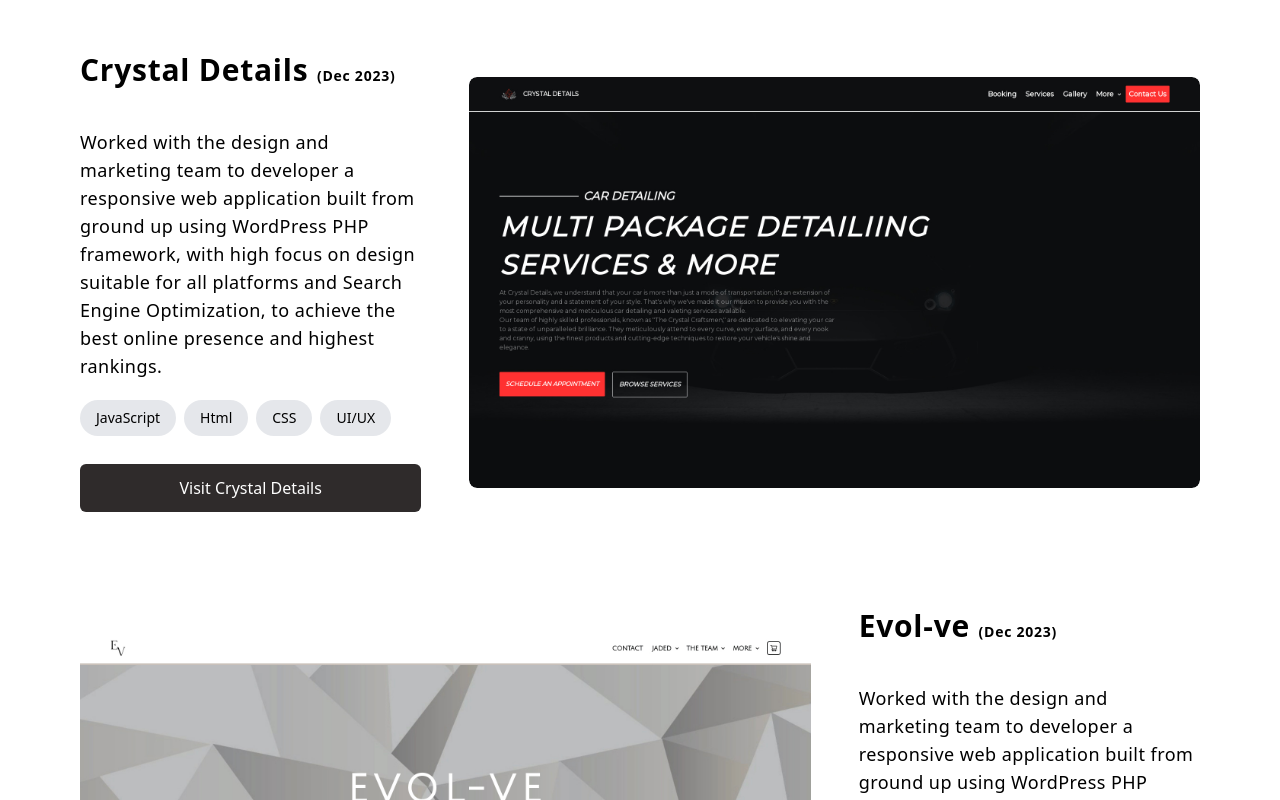
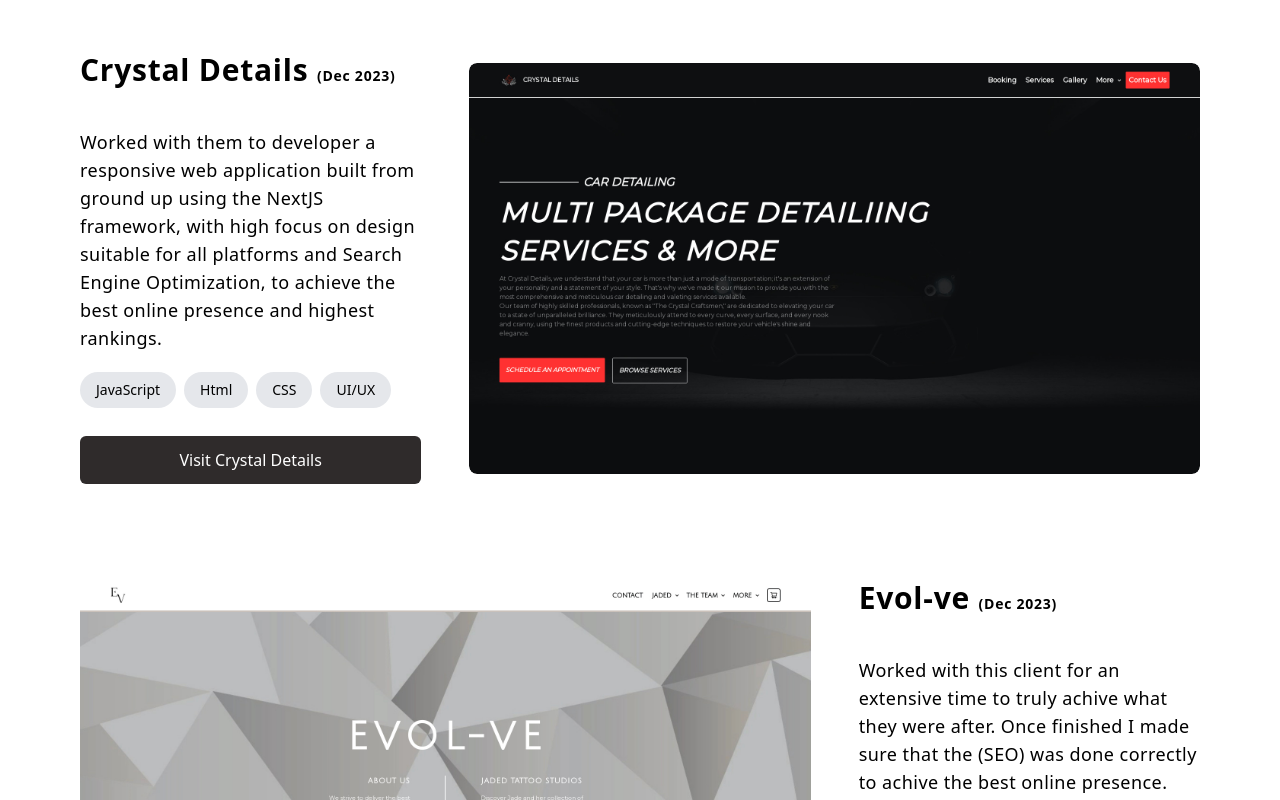
Before and after one commit to awimpenny/myPortfolio, a Next.js app: page /projects in a window 1280 px wide. Shown: the part 240-1040 px from the top of the page. Built offline with nearby package versions, Linux system fonts and the light colour scheme.

Commit message:
style(projects): changed some text

```diff
--- a/app/projects/page.tsx
+++ b/app/projects/page.tsx
@@ -13,7 +13,7 @@
     const projects: Iprojects[] = [
         {
             title: 'Crystal Details',
-            desc: 'Worked with the design and marketing team to developer a responsive web application built from ground up using WordPress PHP framework, with high focus on design suitable for all platforms and Search Engine Optimization, to achieve the best online presence and highest rankings.',
+            desc: 'Worked with them to developer a responsive web application built from ground up using the NextJS framework, with high focus on design suitable for all platforms and Search Engine Optimization, to achieve the best online presence and highest rankings.',
             tags: ['JavaScript', 'Html', 'CSS', 'UI/UX'],
             link: 'https://www.crystaldetails.co.uk/',
             flipped: false,
@@ -25,7 +25,7 @@
         },
         {
             title: 'Evol-ve',
-            desc: 'Worked with the design and marketing team to developer a responsive web application built from ground up using WordPress PHP framework, with high focus on design suitable for all platforms and Search Engine Optimization, to achieve the best online presence and highest rankings.',
+            desc: 'Worked with this client for an extensive time to truly achive what they were after. Once finished I made sure that the (SEO) was done correctly to achive the best online presence.',
             tags: ['JavaScript', 'Html', 'CSS', 'UI/UX'],
             link: 'https://evol-ve.com/',
             flipped: true,
```
